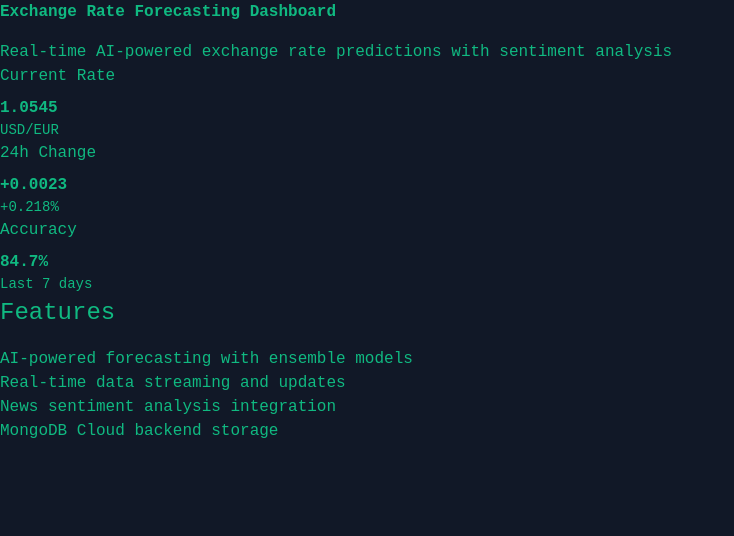
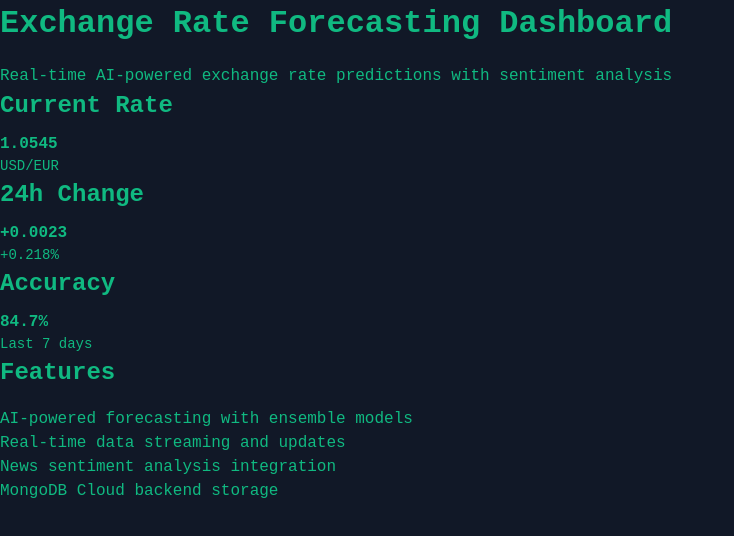
Before and after one commit to Lenhle123/exchangerate1, a React (Vite) app: page / in a window 1280 px wide. Shown: the top 536 px of the page, without its empty margins (0-734 px from the left). Built offline with nearby package versions, Linux system fonts and the light colour scheme.

Commit message:
Update App.css

```diff
--- a/src/App.css
+++ b/src/App.css
@@ -1,120 +1,121 @@
-@import "tailwindcss";
-@import "tw-animate-css";
+/* Remove any Tailwind imports and use custom CSS only */
 
-@custom-variant dark (&:is(.dark *));
-
-@theme inline {
-  --radius-sm: calc(var(--radius) - 4px);
-  --radius-md: calc(var(--radius) - 2px);
-  --radius-lg: var(--radius);
-  --radius-xl: calc(var(--radius) + 4px);
-  --color-background: var(--background);
-  --color-foreground: var(--foreground);
-  --color-card: var(--card);
-  --color-card-foreground: var(--card-foreground);
-  --color-popover: var(--popover);
-  --color-popover-foreground: var(--popover-foreground);
-  --color-primary: var(--primary);
-  --color-primary-foreground: var(--primary-foreground);
-  --color-secondary: var(--secondary);
-  --color-secondary-foreground: var(--secondary-foreground);
-  --color-muted: var(--muted);
-  --color-muted-foreground: var(--muted-foreground);
-  --color-accent: var(--accent);
-  --color-accent-foreground: var(--accent-foreground);
-  --color-destructive: var(--destructive);
-  --color-border: var(--border);
-  --color-input: var(--input);
-  --color-ring: var(--ring);
-  --color-chart-1: var(--chart-1);
-  --color-chart-2: var(--chart-2);
-  --color-chart-3: var(--chart-3);
-  --color-chart-4: var(--chart-4);
-  --color-chart-5: var(--chart-5);
-  --color-sidebar: var(--sidebar);
-  --color-sidebar-foreground: var(--sidebar-foreground);
-  --color-sidebar-primary: var(--sidebar-primary);
-  --color-sidebar-primary-foreground: var(--sidebar-primary-foreground);
-  --color-sidebar-accent: var(--sidebar-accent);
-  --color-sidebar-accent-foreground: var(--sidebar-accent-foreground);
-  --color-sidebar-border: var(--sidebar-border);
-  --color-sidebar-ring: var(--sidebar-ring);
+* {
+  margin: 0;
+  padding: 0;
+  box-sizing: border-box;
 }
 
-:root {
-  --radius: 0.625rem;
-  --background: oklch(1 0 0);
-  --foreground: oklch(0.145 0 0);
-  --card: oklch(1 0 0);
-  --card-foreground: oklch(0.145 0 0);
-  --popover: oklch(1 0 0);
-  --popover-foreground: oklch(0.145 0 0);
-  --primary: oklch(0.205 0 0);
-  --primary-foreground: oklch(0.985 0 0);
-  --secondary: oklch(0.97 0 0);
-  --secondary-foreground: oklch(0.205 0 0);
-  --muted: oklch(0.97 0 0);
-  --muted-foreground: oklch(0.556 0 0);
-  --accent: oklch(0.97 0 0);
-  --accent-foreground: oklch(0.205 0 0);
-  --destructive: oklch(0.577 0.245 27.325);
-  --border: oklch(0.922 0 0);
-  --input: oklch(0.922 0 0);
-  --ring: oklch(0.708 0 0);
-  --chart-1: oklch(0.646 0.222 41.116);
-  --chart-2: oklch(0.6 0.118 184.704);
-  --chart-3: oklch(0.398 0.07 227.392);
-  --chart-4: oklch(0.828 0.189 84.429);
-  --chart-5: oklch(0.769 0.188 70.08);
-  --sidebar: oklch(0.985 0 0);
-  --sidebar-foreground: oklch(0.145 0 0);
-  --sidebar-primary: oklch(0.205 0 0);
-  --sidebar-primary-foreground: oklch(0.985 0 0);
-  --sidebar-accent: oklch(0.97 0 0);
-  --sidebar-accent-foreground: oklch(0.205 0 0);
-  --sidebar-border: oklch(0.922 0 0);
-  --sidebar-ring: oklch(0.708 0 0);
+body {
+  font-family: 'Courier New', 'Monaco', 'Lucida Console', monospace;
+  -webkit-font-smoothing: antialiased;
+  -moz-osx-font-smoothing: grayscale;
+  background-color: #111827;
+  color: #10b981;
+  line-height: 1.5;
 }
 
-.dark {
-  --background: oklch(0.145 0 0);
-  --foreground: oklch(0.985 0 0);
-  --card: oklch(0.205 0 0);
-  --card-foreground: oklch(0.985 0 0);
-  --popover: oklch(0.205 0 0);
-  --popover-foreground: oklch(0.985 0 0);
-  --primary: oklch(0.922 0 0);
-  --primary-foreground: oklch(0.205 0 0);
-  --secondary: oklch(0.269 0 0);
-  --secondary-foreground: oklch(0.985 0 0);
-  --muted: oklch(0.269 0 0);
-  --muted-foreground: oklch(0.708 0 0);
-  --accent: oklch(0.269 0 0);
-  --accent-foreground: oklch(0.985 0 0);
-  --destructive: oklch(0.704 0.191 22.216);
-  --border: oklch(1 0 0 / 10%);
-  --input: oklch(1 0 0 / 15%);
-  --ring: oklch(0.556 0 0);
-  --chart-1: oklch(0.488 0.243 264.376);
-  --chart-2: oklch(0.696 0.17 162.48);
-  --chart-3: oklch(0.769 0.188 70.08);
-  --chart-4: oklch(0.627 0.265 303.9);
-  --chart-5: oklch(0.645 0.246 16.439);
-  --sidebar: oklch(0.205 0 0);
-  --sidebar-foreground: oklch(0.985 0 0);
-  --sidebar-primary: oklch(0.488 0.243 264.376);
-  --sidebar-primary-foreground: oklch(0.985 0 0);
-  --sidebar-accent: oklch(0.269 0 0);
-  --sidebar-accent-foreground: oklch(0.985 0 0);
-  --sidebar-border: oklch(1 0 0 / 10%);
-  --sidebar-ring: oklch(0.556 0 0);
+/* Utility Classes for Terminal Dashboard */
+.bg-gray-900 { background-color: #111827; }
+.bg-gray-800 { background-color: #1f2937; }
+.bg-gray-700 { background-color: #374151; }
+.bg-green-700 { background-color: #15803d; }
+
+.text-green-400 { color: #4ade80; }
+.text-green-300 { color: #86efac; }
+.text-green-500 { color: #22c55e; }
+.text-red-400 { color: #f87171; }
+.text-blue-400 { color: #60a5fa; }
+.text-yellow-400 { color: #facc15; }
+.text-gray-300 { color: #d1d5db; }
+.text-gray-400 { color: #9ca3af; }
+.text-white { color: #ffffff; }
+
+.border { border: 1px solid; }
+.border-green-500 { border-color: #22c55e; }
+.border-gray-600 { border-color: #4b5563; }
+.border-b { border-bottom: 1px solid; }
+.border-t { border-top: 1px solid; }
+
+.rounded { border-radius: 0.25rem; }
+.p-2 { padding: 0.5rem; }
+.p-3 { padding: 0.75rem; }
+.p-4 { padding: 1rem; }
+.px-3 { padding-left: 0.75rem; padding-right: 0.75rem; }
+.py-1 { padding-top: 0.25rem; padding-bottom: 0.25rem; }
+
+.mb-1 { margin-bottom: 0.25rem; }
+.mb-2 { margin-bottom: 0.5rem; }
+.mb-3 { margin-bottom: 0.75rem; }
+.mb-4 { margin-bottom: 1rem; }
+.mt-1 { margin-top: 0.25rem; }
+.mt-2 { margin-top: 0.5rem; }
+
+.flex { display: flex; }
+.grid { display: grid; }
+.grid-cols-2 { grid-template-columns: repeat(2, minmax(0, 1fr)); }
+.grid-cols-4 { grid-template-columns: repeat(4, minmax(0, 1fr)); }
+.gap-4 { gap: 1rem; }
+
+.items-center { align-items: center; }
+.justify-between { justify-content: space-between; }
+.space-x-1 > * + * { margin-left: 0.25rem; }
+.space-x-2 > * + * { margin-left: 0.5rem; }
+.space-x-4 > * + * { margin-left: 1rem; }
+.space-x-6 > * + * { margin-left: 1.5rem; }
+
+.text-xs { font-size: 0.75rem; }
+.text-sm { font-size: 0.875rem; }
+.text-2xl { font-size: 1.5rem; }
+.font-bold { font-weight: 700; }
+.font-mono { font-family: 'Courier New', monospace; }
+
+.min-h-screen { min-height: 100vh; }
+.max-w-7xl { max-width: 80rem; }
+.mx-auto { margin-left: auto; margin-right: auto; }
+
+.w-3 { width: 0.75rem; }
+.w-4 { width: 1rem; }
+.w-5 { width: 1.25rem; }
+.h-3 { height: 0.75rem; }
+.h-4 { height: 1rem; }
+.h-5 { height: 1.25rem; }
+.h-64 { height: 16rem; }
+
+.hover\\:bg-gray-700:hover { background-color: #374151; }
+.hover\\:bg-gray-600:hover { background-color: #4b5563; }
+
+.fill-red-500 { fill: #ef4444; }
+.text-center { text-align: center; }
+
+button {
+  cursor: pointer;
+  border: none;
+  background: transparent;
 }
 
-@layer base {
-  * {
-    @apply border-border outline-ring/50;
-  }
-  body {
-    @apply bg-background text-foreground;
-  }
+select {
+  background-color: #374151;
+  border: 1px solid #22c55e;
+  color: #4ade80;
+  padding: 0.25rem 0.5rem;
+  border-radius: 0.25rem;
 }
+
+/* Custom scrollbar for terminal feel */
+::-webkit-scrollbar {
+  width: 8px;
+}
+
+::-webkit-scrollbar-track {
+  background: #1f2937;
+}
+
+::-webkit-scrollbar-thumb {
+  background: #10b981;
+  border-radius: 4px;
+}
+
+::-webkit-scrollbar-thumb:hover {
+  background: #059669;
+}
```
